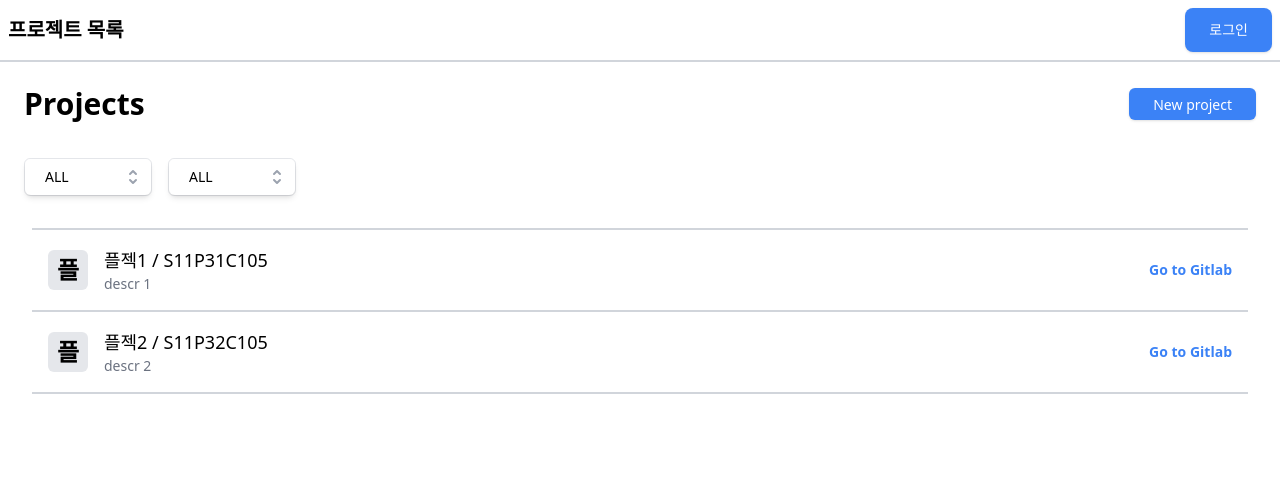
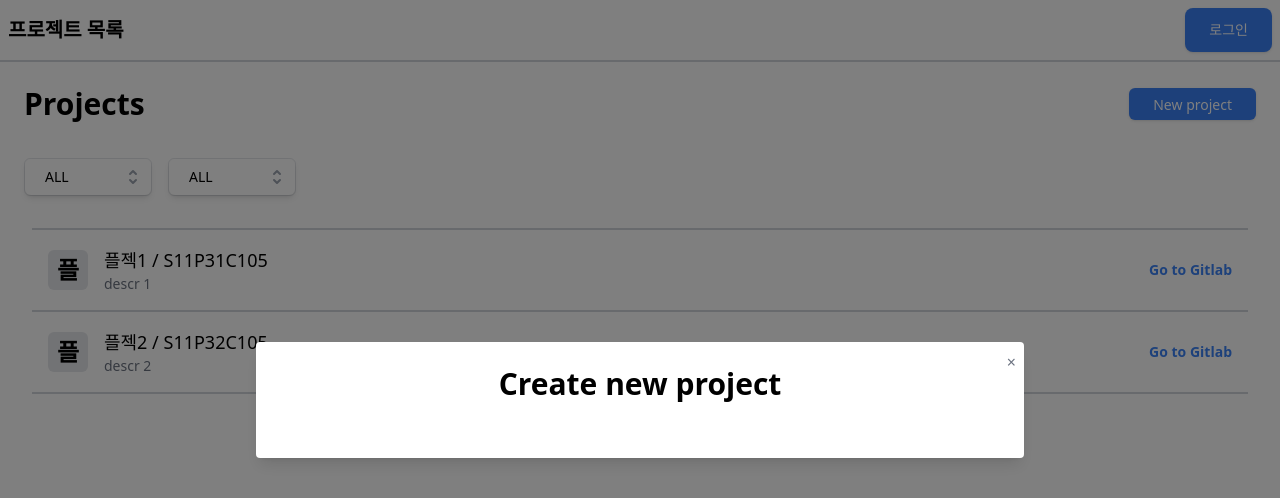
Before and after one commit to peter1000ys/GoodIdea, a React (Vite) app in the folder frontend/: page /projectList in a window 1280 px wide. Both pictures are taken after a click on the button "New project". Shown: the top 498 px of the page. Built offline with nearby package versions, Linux system fonts and the light colour scheme.

Commit message:
feat: 프로젝트 리스트-> 프로젝트 생성 모달

```diff
--- /dev/null
+++ b/frontend/src/components/projectlist/CreateProject.jsx
@@ -0,0 +1,5 @@
+function CreateProject() {
+  return <></>;
+}
+
+export default CreateProject;
--- a/frontend/src/components/projectlist/Select.jsx
+++ b/frontend/src/components/projectlist/Select.jsx
@@ -26,7 +26,7 @@ const SelectOption = ({ value = "", active = false, updateValue, icon }) => {
 
   return (
     <li
-      className="text-gray-900 cursor-default hover:bg-indigo-500 hover:text-white select-none relative py-2 pl-3 pr-9"
+      className="text-gray-900 cursor-pointer hover:bg-indigo-500 hover:text-white select-none relative py-2 pl-3 pr-9"
       onClick={handleChange}
     >
       <div className="flex items-center">
@@ -55,7 +55,10 @@ const Select = ({
   };
 
   const updateValue = (value) => {
-    if (value === state.value) return;
+    if (value === state.value) {
+      setState((p) => ({ ...p, showOptions: false }));
+      return;
+    }
     setState((p) => ({ ...p, showOptions: false, value }));
   };
 
@@ -80,14 +83,14 @@ const Select = ({
   }
 
   return (
-    <div className="w-32 relative border  rounded-md mt-1">
-      <input type="hidden" name={name} value={state.value} />
+    <div className="w-32 relative border  rounded-md mt-1 ">
+      {/* <input type="hidden" name={name} value={state.value} /> */}
       <button
         type="button"
         className={
           state.showOptions
-            ? "transition-all relative w-full bg-white rounded-md shadow-md pl-2 pr-10 py-2 text-left cursor-default outline-none ring-1 ring-indigo-500 border-indigo-500 sm:text-sm"
-            : "transition-all relative w-full bg-white rounded-md shadow-md pl-2 pr-10 py-2 text-left cursor-default sm:text-sm"
+            ? "transition-all relative w-full bg-white rounded-md shadow-md pl-2 pr-10 py-2 text-left cursor-pointer outline-none ring-1 ring-indigo-500 border-indigo-500 sm:text-sm"
+            : "transition-all relative w-full bg-white rounded-md shadow-md pl-2 pr-10 py-2 text-left cursor-pointer sm:text-sm"
         }
         onClick={handleClick}
       >
--- a/frontend/src/page/ProjectListPage.jsx
+++ b/frontend/src/page/ProjectListPage.jsx
@@ -6,11 +6,13 @@ import DefaultButton from "../components/common/DefaultButton";
 import Divier from "../components/common/Divier";
 import ProjectListItem from "../components/projectlist/ProjectLIstItem";
 import Select from "../components/projectlist/Select";
+import PortalModal from "../components/common/PortalModal";
 
 function ProjectListPage() {
   const [projectListData, setProjectListData] = useState([]);
   const [filter1, setFilter1] = useState({ value: "ALL", showOptions: false });
   const [filter2, setFilter2] = useState({ value: "ALL", showOptions: false });
+  const [isCreateModalOpen, setIsCreateModalOpen] = useState(false);
 
   useEffect(() => {
     // 프로젝트 목록 가져오는 곳
@@ -40,7 +42,11 @@ function ProjectListPage() {
               <DefaultButton
                 className="px-2 py-[4px] rounded-md"
                 theme="bright"
-                onClick={() => {}}
+                onClick={() =>
+                  setIsCreateModalOpen((p) => {
+                    return !p;
+                  })
+                }
                 text={<span className="text-sm">New project</span>}
               />
             </div>
@@ -79,6 +85,19 @@ function ProjectListPage() {
           </div>
         </div>
       </div>
+      {/* createProject Modal */}
+      <PortalModal
+        isOpen={isCreateModalOpen}
+        onClose={() => {
+          setIsCreateModalOpen(false);
+        }}
+      >
+        <div className="w-full h-full flex flex-col">
+          <div className="flex items-center self-center mb-8">
+            <h1 className="font-bold text-3xl ">Create new project</h1>
+          </div>
+        </div>
+      </PortalModal>
     </>
   );
 }
```
